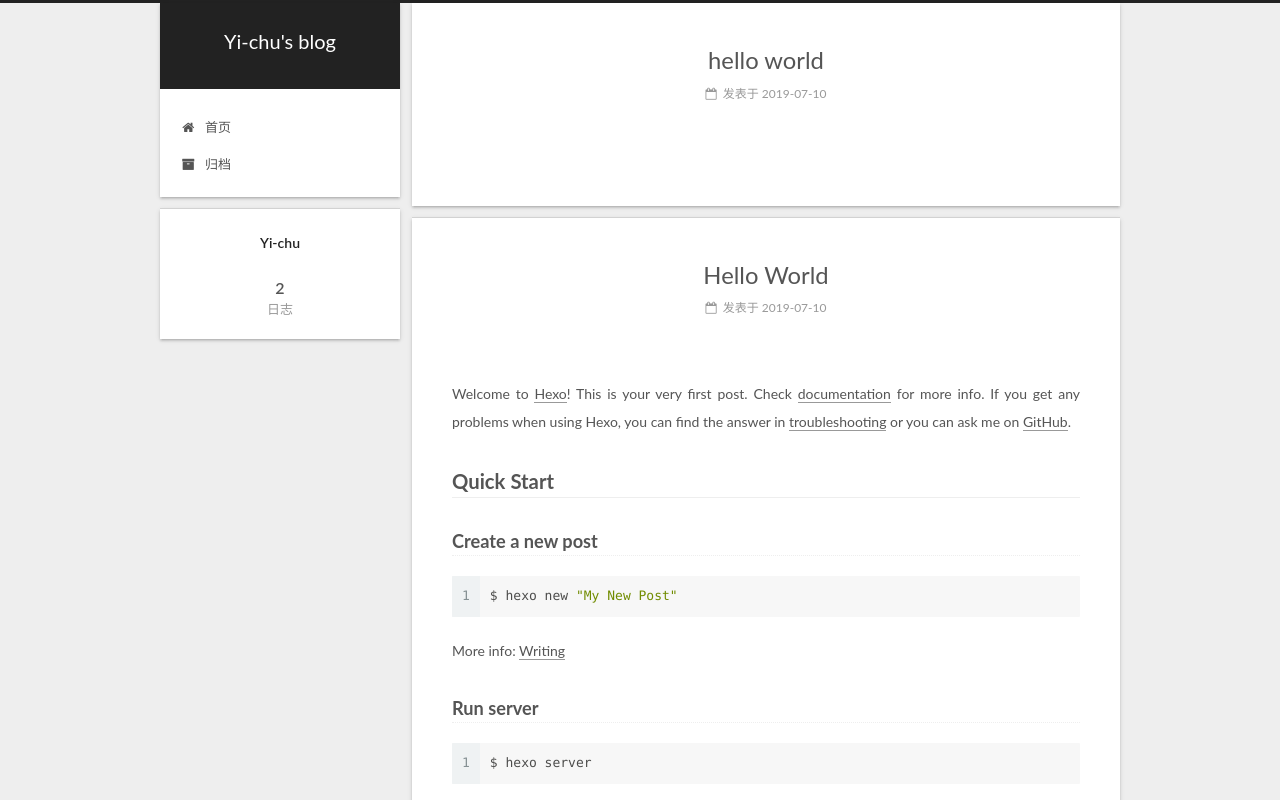
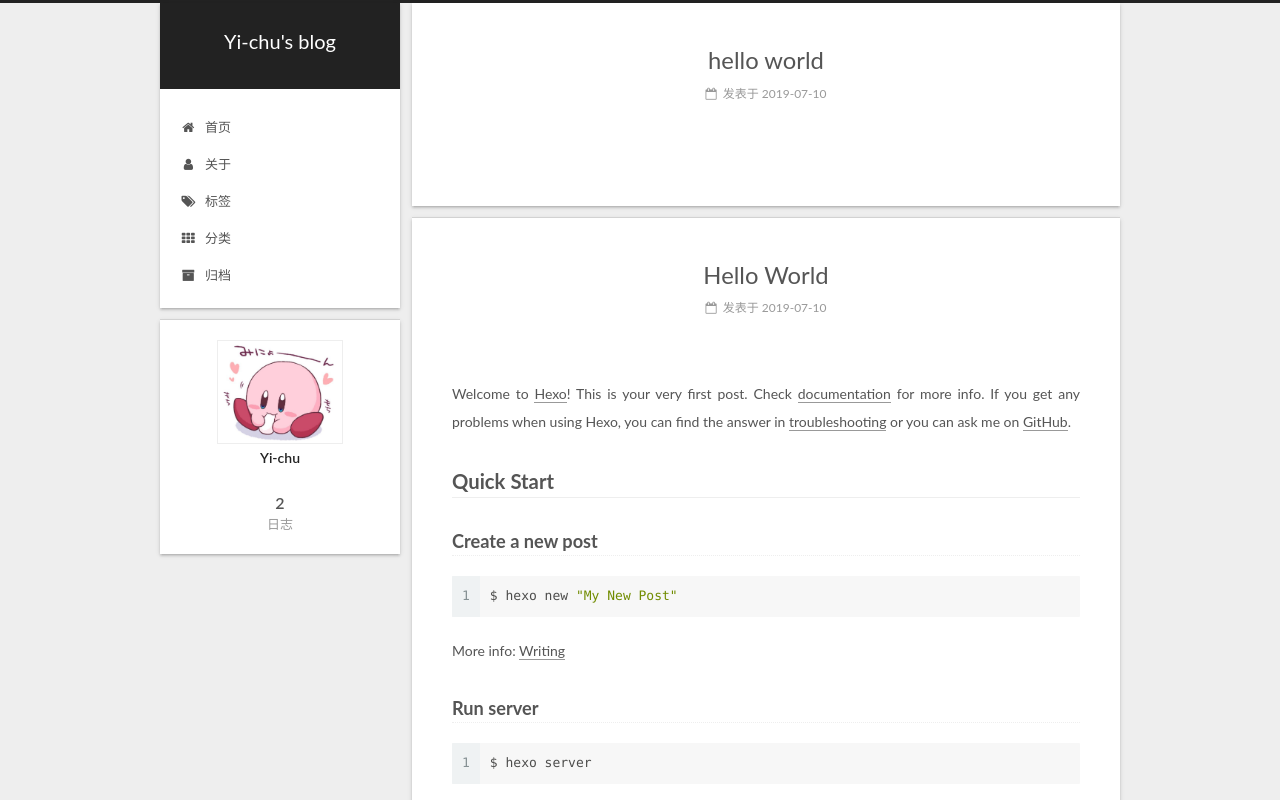
Before and after one commit to yi-chu/yi-chu.github.io, a plain HTML site: page index.html in a window 1280 px wide. Shown: the top 800 px of the page. Drawn offline with Linux system fonts and the light colour scheme.

Commit message:
Site updated: 2019-07-10 15:39:08

```diff
--- a/css/main.css
+++ b/css/main.css
@@ -1823,7 +1823,7 @@ pre .javascript .function {
   width: 4px;
   height: 4px;
   border-radius: 50%;
-  background: #90fe9f;
+  background: #ffd7aa;
 }
 .links-of-blogroll {
   font-size: 13px;
--- a/index.html
+++ b/index.html
@@ -187,6 +187,36 @@
         </li>
 
 
+        <li class="menu-item menu-item-about">
+          <a href="/about/" rel="section">
+
+              <i class="menu-item-icon fa fa-fw fa-user"></i> <br>
+
+            关于
+          </a>
+        </li>
+
+
+        <li class="menu-item menu-item-tags">
+          <a href="/tags/" rel="section">
+
+              <i class="menu-item-icon fa fa-fw fa-tags"></i> <br>
+
+            标签
+          </a>
+        </li>
+
+
+        <li class="menu-item menu-item-categories">
+          <a href="/categories/" rel="section">
+
+              <i class="menu-item-icon fa fa-fw fa-th"></i> <br>
+
+            分类
+          </a>
+        </li>
+
+
         <li class="menu-item menu-item-archives">
           <a href="/archives/" rel="section">
 
@@ -234,7 +264,7 @@
     <span hidden itemprop="author" itemscope itemtype="http://schema.org/Person">
       <meta itemprop="name" content="Yi-chu">
       <meta itemprop="description" content>
-      <meta itemprop="image" content="/images/avatar.gif">
+      <meta itemprop="image" content="/images/tx.jpg">
     </span>
 
     <span hidden itemprop="publisher" itemscope itemtype="http://schema.org/Organization">
@@ -353,7 +383,7 @@
     <span hidden itemprop="author" itemscope itemtype="http://schema.org/Person">
       <meta itemprop="name" content="Yi-chu">
       <meta itemprop="description" content>
-      <meta itemprop="image" content="/images/avatar.gif">
+      <meta itemprop="image" content="/images/tx.jpg">
     </span>
 
     <span hidden itemprop="publisher" itemscope itemtype="http://schema.org/Organization">
@@ -501,6 +531,8 @@
       <section class="site-overview-wrap sidebar-panel sidebar-panel-active">
         <div class="site-overview">
           <div class="site-author motion-element" itemprop="author" itemscope itemtype="http://schema.org/Person">
+
+              <img class="site-author-image" itemprop="image" src="/images/tx.jpg" alt="Yi-chu">
 
               <p class="site-author-name" itemprop="name">Yi-chu</p>
               <p class="site-description motion-element" itemprop="description"></p>
```
Also changed, not shown: 2019/07/10/hello-world-1/index.html (+33 -1 lines), 2019/07/10/hello-world/index.html (+33 -1 lines), archives/2019/07/index.html (+32 -0 lines), archives/2019/index.html (+32 -0 lines), archives/index.html (+32 -0 lines), images/tx.jpg (added).
